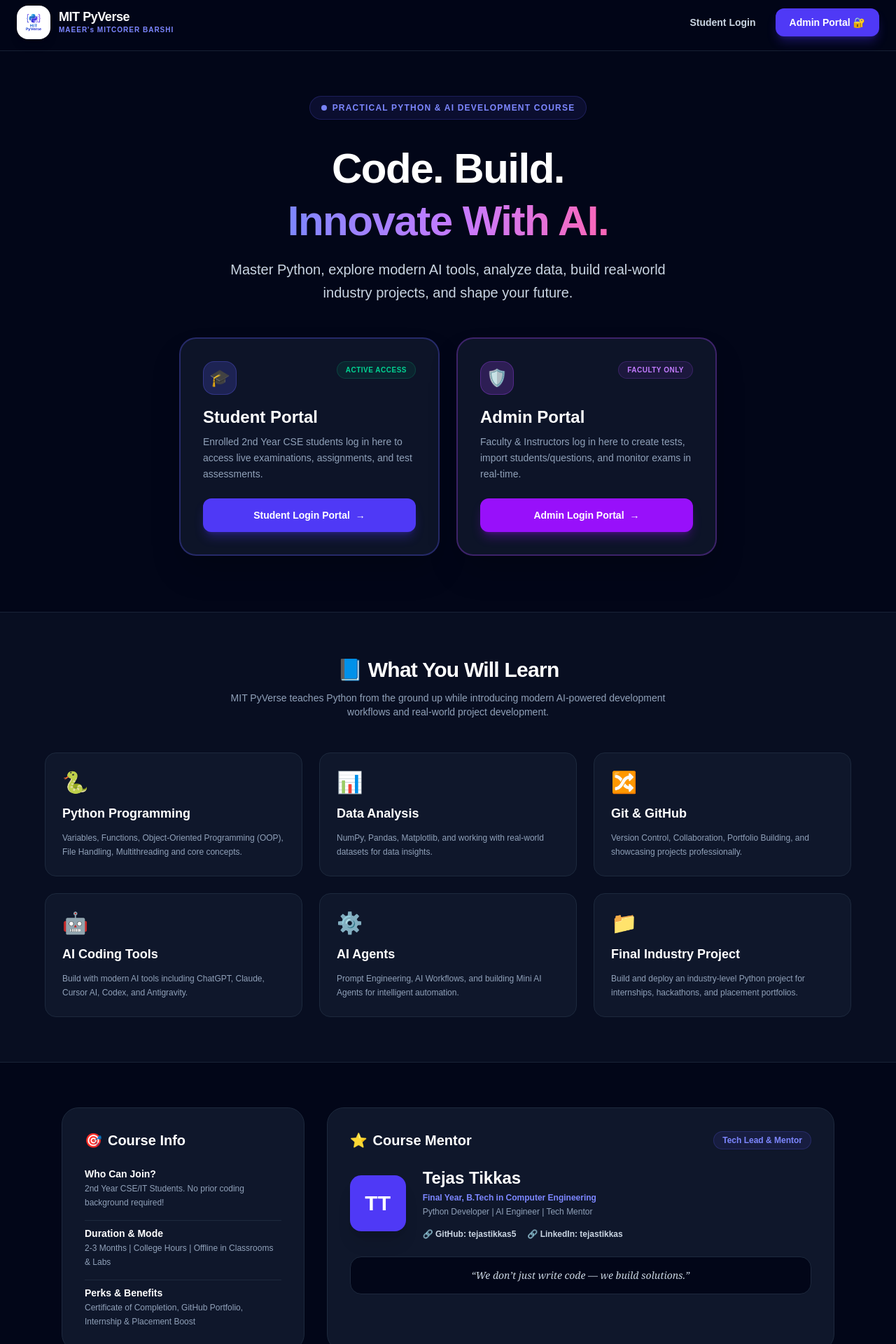
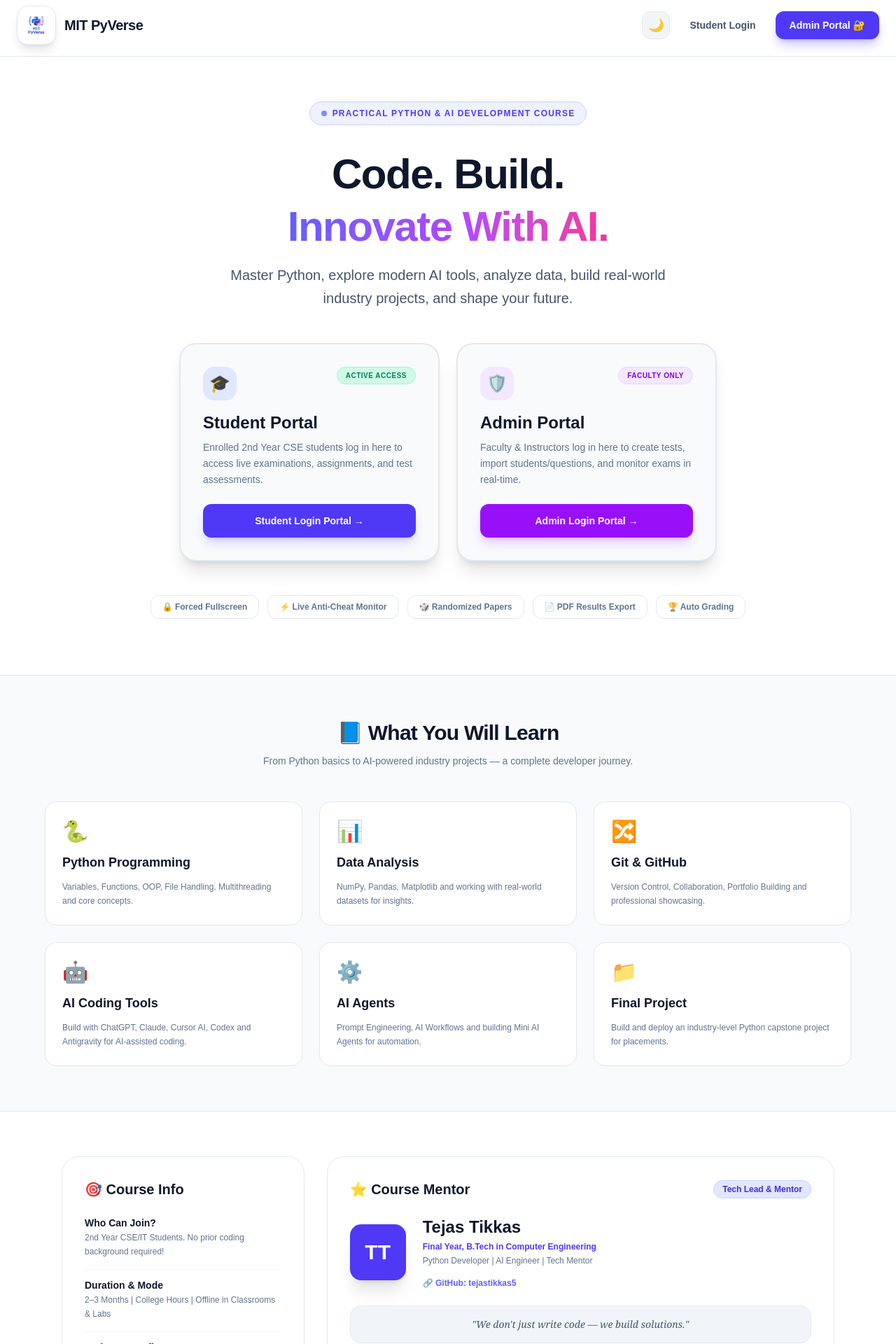
Before and after one commit to tejastikkas5/mitpyverse, a Next.js app: page / in a window 1280 px wide. Shown: the part 40-1960 px from the top of the page at 70% size. Built offline with nearby package versions, Linux system fonts and the light colour scheme.

Commit message:
Light theme homepage with toggle

```diff
--- a/app/page.tsx
+++ b/app/page.tsx
@@ -1,36 +1,79 @@
+'use client';
+
 import Link from 'next/link';
 import Image from 'next/image';
+import { useState, useEffect } from 'react';
 
 export default function Home() {
+  const [dark, setDark] = useState(false);
+
+  // Persist preference
+  useEffect(() => {
+    const saved = localStorage.getItem('home-theme');
+    if (saved === 'dark') setDark(true);
+  }, []);
+
+  const toggleTheme = () => {
+    setDark((prev) => {
+      localStorage.setItem('home-theme', !prev ? 'dark' : 'light');
+      return !prev;
+    });
+  };
+
+  const bg = dark ? 'bg-slate-950 text-slate-100' : 'bg-white text-slate-900';
+  const headerBg = dark ? 'bg-slate-950/90 border-slate-800' : 'bg-white/90 border-slate-200';
+  const cardBg = dark ? 'bg-slate-900 border-slate-800' : 'bg-slate-50 border-slate-200';
+  const textMuted = dark ? 'text-slate-400' : 'text-slate-500';
+  const textSub = dark ? 'text-slate-300' : 'text-slate-600';
+  const pillBg = dark ? 'bg-indigo-500/10 border-indigo-500/20 text-indigo-400' : 'bg-indigo-50 border-indigo-200 text-indigo-600';
+  const sectionBg = dark ? 'bg-slate-900/50 border-slate-800' : 'bg-slate-50 border-slate-200';
+  const infoBg = dark ? 'bg-slate-900 border-slate-800' : 'bg-white border-slate-200';
+  const quoteBg = dark ? 'bg-slate-950 border-slate-800 text-slate-300' : 'bg-slate-100 border-slate-200 text-slate-600';
+  const featurePill = dark ? 'bg-slate-900 border-slate-800 text-slate-400' : 'bg-white border-slate-200 text-slate-500';
+
   return (
-    <div className="min-h-screen bg-slate-950 text-slate-100 flex flex-col justify-between selection:bg-indigo-500 selection:text-white">
-      {/* Top Banner / Announcement */}
+    <div className={`min-h-screen flex flex-col justify-between selection:bg-indigo-500 selection:text-white transition-colors duration-300 ${bg}`}>
+
+      {/* Top Banner */}
       <div className="bg-gradient-to-r from-indigo-600 via-purple-600 to-pink-600 text-white text-xs font-bold py-2 px-4 text-center tracking-wide">
-        Organized by Department of CSE, MITCORER Barshi under ByteBuilders Coding Club 🚀
+        🚀 Organized by Department of CSE, MITCORER Barshi &nbsp;·&nbsp; ByteBuilders Coding Club
       </div>
 
       {/* Header */}
-      <header className="px-6 py-4 border-b border-slate-800/80 backdrop-blur-md bg-slate-950/80 sticky top-0 z-50 flex items-center justify-between max-w-7xl mx-auto w-full">
+      <header className={`px-6 py-4 border-b backdrop-blur-md sticky top-0 z-50 ${headerBg}`}>
+        <div className="max-w-7xl mx-auto w-full flex items-center justify-between">
+
+          {/* Logo + Name */}
           <div className="flex items-center gap-3">
-          <div className="w-12 h-12 rounded-2xl bg-white flex items-center justify-center shadow-lg p-1">
+            <div className="w-14 h-14 rounded-2xl bg-white shadow-lg p-1.5 flex items-center justify-center border border-slate-200 flex-shrink-0">
               <Image
                 src="/PyVerse_logo.png"
-              alt="MIT PyVerse Logo"
-              width={48}
-              height={48}
-              className="object-contain"
+                alt="MIT PyVerse"
+                width={52}
+                height={52}
+                className="object-contain w-full h-full"
+                priority
               />
             </div>
-          <div>
-            <h1 className="font-extrabold text-lg text-white tracking-tight leading-none">MIT PyVerse</h1>
-            <span className="text-[10px] text-indigo-400 font-bold tracking-widest block mt-0.5">MAEER's MITCORER BARSHI</span>
-          </div>
+            <h1 className={`font-extrabold text-xl tracking-tight ${dark ? 'text-white' : 'text-slate-900'}`}>
+              MIT PyVerse
+            </h1>
           </div>
 
+          {/* Nav + Theme Toggle */}
           <div className="flex items-center gap-3">
+            {/* Theme Toggle */}
+            <button
+              onClick={toggleTheme}
+              aria-label="Toggle theme"
+              className={`w-10 h-10 rounded-xl flex items-center justify-center text-lg transition-all border ${dark ? 'bg-slate-800 border-slate-700 hover:bg-slate-700' : 'bg-slate-100 border-slate-200 hover:bg-slate-200'}`}
+            >
+              {dark ? '☀️' : '🌙'}
+            </button>
+
             <Link
               href="/login"
-            className="px-4 py-2 text-sm font-semibold text-slate-300 hover:text-white transition-colors"
+              className={`px-4 py-2 text-sm font-semibold transition-colors ${dark ? 'text-slate-300 hover:text-white' : 'text-slate-600 hover:text-slate-900'}`}
             >
               Student Login
             </Link>
@@ -41,213 +84,145 @@ export default function Home() {
               Admin Portal 🔐
             </Link>
           </div>
+        </div>
       </header>
 
-      {/* Hero Section */}
+      {/* Hero */}
       <section className="relative overflow-hidden px-6 pt-16 pb-20 max-w-7xl mx-auto w-full text-center space-y-8">
         <div className="absolute top-1/2 left-1/2 -translate-x-1/2 -translate-y-1/2 w-[600px] h-[600px] bg-indigo-500/10 rounded-full blur-3xl -z-10 pointer-events-none" />
 
-        <div className="inline-flex items-center gap-2 px-4 py-2 rounded-full bg-indigo-500/10 border border-indigo-500/20 text-indigo-400 text-xs font-extrabold uppercase tracking-widest">
+        <div className={`inline-flex items-center gap-2 px-4 py-2 rounded-full border text-xs font-extrabold uppercase tracking-widest ${pillBg}`}>
           <span className="w-2 h-2 rounded-full bg-indigo-400 animate-pulse" />
           Practical Python & AI Development Course
         </div>
 
         <div className="space-y-4 max-w-4xl mx-auto">
-          <h1 className="text-4xl sm:text-6xl font-black text-white tracking-tight leading-tight">
+          <h2 className={`text-4xl sm:text-6xl font-black tracking-tight leading-tight ${dark ? 'text-white' : 'text-slate-900'}`}>
             Code. Build. <br />
-            <span className="bg-gradient-to-r from-indigo-400 via-purple-400 to-pink-400 bg-clip-text text-transparent">
+            <span className="bg-gradient-to-r from-indigo-500 via-purple-500 to-pink-500 bg-clip-text text-transparent">
               Innovate With AI.
             </span>
-          </h1>
-          <p className="text-base sm:text-xl text-slate-300 max-w-2xl mx-auto leading-relaxed">
+          </h2>
+          <p className={`text-base sm:text-xl max-w-2xl mx-auto leading-relaxed ${textSub}`}>
             Master Python, explore modern AI tools, analyze data, build real-world industry projects, and shape your future.
           </p>
         </div>
 
-        {/* Portal Access Login Cards */}
+        {/* Login Cards */}
         <div className="grid grid-cols-1 sm:grid-cols-2 gap-6 w-full max-w-3xl mx-auto pt-4">
-          {/* Student Login Card */}
-          <div className="p-8 rounded-3xl bg-slate-900/90 border-2 border-indigo-500/30 hover:border-indigo-500 shadow-2xl flex flex-col justify-between text-left transition-all duration-300 hover:-translate-y-1">
+          <div className={`p-8 rounded-3xl border-2 border-indigo-300/50 hover:border-indigo-500 shadow-xl flex flex-col justify-between text-left transition-all duration-300 hover:-translate-y-1 ${cardBg}`}>
             <div>
               <div className="flex justify-between items-start mb-4">
-                <div className="w-12 h-12 rounded-2xl bg-indigo-500/20 border border-indigo-500/30 flex items-center justify-center text-2xl">
-                  🎓
+                <div className="w-12 h-12 rounded-2xl bg-indigo-100 flex items-center justify-center text-2xl">🎓</div>
+                <span className="px-3 py-1 bg-emerald-100 text-emerald-700 text-[10px] font-bold rounded-full border border-emerald-200 uppercase tracking-wider">Active Access</span>
               </div>
-                <span className="px-3 py-1 bg-emerald-500/10 border border-emerald-500/20 text-emerald-400 text-[10px] font-bold rounded-full uppercase tracking-wider">
-                  Active Access
-                </span>
-              </div>
-              <h3 className="text-2xl font-black text-white mb-2">Student Portal</h3>
-              <p className="text-sm text-slate-400 leading-relaxed mb-6">
+              <h3 className={`text-2xl font-black mb-2 ${dark ? 'text-white' : 'text-slate-900'}`}>Student Portal</h3>
+              <p className={`text-sm leading-relaxed mb-6 ${textMuted}`}>
                 Enrolled 2nd Year CSE students log in here to access live examinations, assignments, and test assessments.
               </p>
             </div>
-            <Link
-              href="/login"
-              className="w-full py-3.5 px-6 bg-indigo-600 hover:bg-indigo-500 text-white font-bold text-sm rounded-xl shadow-lg shadow-indigo-600/30 text-center transition-all flex items-center justify-center gap-2"
-            >
-              <span>Student Login Portal</span>
-              <span>→</span>
+            <Link href="/login" className="w-full py-3.5 px-6 bg-indigo-600 hover:bg-indigo-500 text-white font-bold text-sm rounded-xl shadow-lg shadow-indigo-600/20 text-center transition-all flex items-center justify-center gap-2">
+              Student Login Portal →
             </Link>
           </div>
 
-          {/* Admin Login Card */}
-          <div className="p-8 rounded-3xl bg-slate-900/90 border-2 border-purple-500/30 hover:border-purple-500 shadow-2xl flex flex-col justify-between text-left transition-all duration-300 hover:-translate-y-1">
+          <div className={`p-8 rounded-3xl border-2 border-purple-300/50 hover:border-purple-500 shadow-xl flex flex-col justify-between text-left transition-all duration-300 hover:-translate-y-1 ${cardBg}`}>
             <div>
               <div className="flex justify-between items-start mb-4">
-                <div className="w-12 h-12 rounded-2xl bg-purple-500/20 border border-purple-500/30 flex items-center justify-center text-2xl">
-                  🛡️
+                <div className="w-12 h-12 rounded-2xl bg-purple-100 flex items-center justify-center text-2xl">🛡️</div>
+                <span className="px-3 py-1 bg-purple-100 text-purple-700 text-[10px] font-bold rounded-full border border-purple-200 uppercase tracking-wider">Faculty Only</span>
               </div>
-                <span className="px-3 py-1 bg-purple-500/10 border border-purple-500/20 text-purple-400 text-[10px] font-bold rounded-full uppercase tracking-wider">
-                  Faculty Only
-                </span>
-              </div>
-              <h3 className="text-2xl font-black text-white mb-2">Admin Portal</h3>
-              <p className="text-sm text-slate-400 leading-relaxed mb-6">
+              <h3 className={`text-2xl font-black mb-2 ${dark ? 'text-white' : 'text-slate-900'}`}>Admin Portal</h3>
+              <p className={`text-sm leading-relaxed mb-6 ${textMuted}`}>
                 Faculty & Instructors log in here to create tests, import students/questions, and monitor exams in real-time.
               </p>
             </div>
-            <Link
-              href="/admin/login"
-              className="w-full py-3.5 px-6 bg-purple-600 hover:bg-purple-500 text-white font-bold text-sm rounded-xl shadow-lg shadow-purple-600/30 text-center transition-all flex items-center justify-center gap-2"
-            >
-              <span>Admin Login Portal</span>
-              <span>→</span>
+            <Link href="/admin/login" className="w-full py-3.5 px-6 bg-purple-600 hover:bg-purple-500 text-white font-bold text-sm rounded-xl shadow-lg shadow-purple-600/20 text-center transition-all flex items-center justify-center gap-2">
+              Admin Login Portal →
             </Link>
+          </div>
+        </div>
+
+        {/* Feature Pills */}
+        <div className={`flex flex-wrap justify-center gap-3 text-xs font-semibold pt-4 ${featurePill}`}>
+          {['🔒 Forced Fullscreen', '⚡ Live Anti-Cheat Monitor', '🎲 Randomized Papers', '📄 PDF Results Export', '🏆 Auto Grading'].map(f => (
+            <span key={f} className={`px-4 py-2 rounded-xl border ${featurePill}`}>{f}</span>
+          ))}
+        </div>
+      </section>
+
+      {/* Course Curriculum */}
+      <section className={`px-6 py-16 border-y ${sectionBg}`}>
+        <div className="max-w-6xl mx-auto space-y-12">
+          <div className="text-center space-y-3 max-w-2xl mx-auto">
+            <h2 className={`text-3xl font-black tracking-tight ${dark ? 'text-white' : 'text-slate-900'}`}>📘 What You Will Learn</h2>
+            <p className={`text-sm ${textMuted}`}>From Python basics to AI-powered industry projects — a complete developer journey.</p>
+          </div>
+
+          <div className="grid grid-cols-1 md:grid-cols-2 lg:grid-cols-3 gap-6">
+            {[
+              { icon: '🐍', title: 'Python Programming', desc: 'Variables, Functions, OOP, File Handling, Multithreading and core concepts.' },
+              { icon: '📊', title: 'Data Analysis', desc: 'NumPy, Pandas, Matplotlib and working with real-world datasets for insights.' },
+              { icon: '🔀', title: 'Git & GitHub', desc: 'Version Control, Collaboration, Portfolio Building and professional showcasing.' },
+              { icon: '🤖', title: 'AI Coding Tools', desc: 'Build with ChatGPT, Claude, Cursor AI, Codex and Antigravity for AI-assisted coding.' },
+              { icon: '⚙️', title: 'AI Agents', desc: 'Prompt Engineering, AI Workflows and building Mini AI Agents for automation.' },
+              { icon: '📁', title: 'Final Project', desc: 'Build and deploy an industry-level Python capstone project for placements.' },
+            ].map(({ icon, title, desc }) => (
+              <div key={title} className={`p-6 rounded-2xl border space-y-3 transition-all hover:-translate-y-0.5 ${infoBg}`}>
+                <div className="text-3xl">{icon}</div>
+                <h3 className={`text-lg font-bold ${dark ? 'text-white' : 'text-slate-900'}`}>{title}</h3>
+                <p className={`text-xs leading-relaxed ${textMuted}`}>{desc}</p>
+              </div>
+            ))}
           </div>
         </div>
       </section>
 
-      {/* Course Curriculum & Modules */}
-      <section className="px-6 py-16 bg-slate-900/50 border-y border-slate-800/80">
-        <div className="max-w-6xl mx-auto space-y-12">
-          <div className="text-center space-y-3 max-w-2xl mx-auto">
-            <h2 className="text-3xl font-black text-white tracking-tight">📘 What You Will Learn</h2>
-            <p className="text-sm text-slate-400">
-              MIT PyVerse teaches Python from the ground up while introducing modern AI-powered development workflows and real-world project development.
-            </p>
+      {/* Mentor & Info */}
+      <section className="px-6 py-16 max-w-6xl mx-auto w-full">
+        <div className="grid grid-cols-1 lg:grid-cols-3 gap-8">
+          <div className={`p-8 rounded-3xl border space-y-6 ${infoBg}`}>
+            <h3 className={`text-xl font-bold flex items-center gap-2 ${dark ? 'text-white' : 'text-slate-900'}`}>🎯 Course Info</h3>
+            <div className="space-y-4 text-sm">
+              {[
+                { label: 'Who Can Join?', desc: '2nd Year CSE/IT Students. No prior coding background required!' },
+                { label: 'Duration & Mode', desc: '2–3 Months | College Hours | Offline in Classrooms & Labs' },
+                { label: 'Perks & Benefits', desc: 'Certificate, GitHub Portfolio, Internship & Placement Boost' },
+              ].map(({ label, desc }) => (
+                <div key={label} className={`pt-3 first:pt-0 border-t first:border-0 ${dark ? 'border-slate-800' : 'border-slate-100'}`}>
+                  <span className={`font-bold block ${dark ? 'text-white' : 'text-slate-900'}`}>{label}</span>
+                  <span className={`text-xs ${textMuted}`}>{desc}</span>
+                </div>
+              ))}
+            </div>
           </div>
 
-          <div className="grid grid-cols-1 md:grid-cols-2 lg:grid-cols-3 gap-6">
-            <div className="p-6 rounded-2xl bg-slate-900 border border-slate-800 space-y-3">
-              <div className="text-3xl">🐍</div>
-              <h3 className="text-lg font-bold text-white">Python Programming</h3>
-              <p className="text-xs text-slate-400 leading-relaxed">
-                Variables, Functions, Object-Oriented Programming (OOP), File Handling, Multithreading and core concepts.
-              </p>
+          <div className={`lg:col-span-2 p-8 rounded-3xl border space-y-6 ${infoBg}`}>
+            <div className="flex items-center justify-between">
+              <h3 className={`text-xl font-bold flex items-center gap-2 ${dark ? 'text-white' : 'text-slate-900'}`}>⭐ Course Mentor</h3>
+              <span className="px-3 py-1 bg-indigo-100 text-indigo-700 text-xs font-bold rounded-full border border-indigo-200">Tech Lead & Mentor</span>
             </div>
-
-            <div className="p-6 rounded-2xl bg-slate-900 border border-slate-800 space-y-3">
-              <div className="text-3xl">📊</div>
-              <h3 className="text-lg font-bold text-white">Data Analysis</h3>
-              <p className="text-xs text-slate-400 leading-relaxed">
-                NumPy, Pandas, Matplotlib, and working with real-world datasets for data insights.
-              </p>
-            </div>
-
-            <div className="p-6 rounded-2xl bg-slate-900 border border-slate-800 space-y-3">
-              <div className="text-3xl">🔀</div>
-              <h3 className="text-lg font-bold text-white">Git & GitHub</h3>
-              <p className="text-xs text-slate-400 leading-relaxed">
-                Version Control, Collaboration, Portfolio Building, and showcasing projects professionally.
-              </p>
-            </div>
-
-            <div className="p-6 rounded-2xl bg-slate-900 border border-slate-800 space-y-3">
-              <div className="text-3xl">🤖</div>
-              <h3 className="text-lg font-bold text-white">AI Coding Tools</h3>
-              <p className="text-xs text-slate-400 leading-relaxed">
-                Build with modern AI tools including ChatGPT, Claude, Cursor AI, Codex, and Antigravity.
-              </p>
-            </div>
-
-            <div className="p-6 rounded-2xl bg-slate-900 border border-slate-800 space-y-3">
-              <div className="text-3xl">⚙️</div>
-              <h3 className="text-lg font-bold text-white">AI Agents</h3>
-              <p className="text-xs text-slate-400 leading-relaxed">
-                Prompt Engineering, AI Workflows, and building Mini AI Agents for intelligent automation.
-              </p>
-            </div>
-
-            <div className="p-6 rounded-2xl bg-slate-900 border border-slate-800 space-y-3">
-              <div className="text-3xl">📁</div>
-              <h3 className="text-lg font-bold text-white">Final Industry Project</h3>
-              <p className="text-xs text-slate-400 leading-relaxed">
-                Build and deploy an industry-level Python project for internships, hackathons, and placement portfolios.
-              </p>
+            <div className="flex flex-col sm:flex-row items-start sm:items-center gap-6">
+              <div className="w-20 h-20 rounded-2xl bg-indigo-600 flex items-center justify-center font-black text-3xl text-white shadow-xl flex-shrink-0">TT</div>
+              <div className="space-y-1">
+                <h4 className={`text-2xl font-black ${dark ? 'text-white' : 'text-slate-900'}`}>Tejas Tikkas</h4>
+                <p className="text-xs text-indigo-600 font-bold">Final Year, B.Tech in Computer Engineering</p>
+                <p className={`text-xs ${textMuted}`}>Python Developer | AI Engineer | Tech Mentor</p>
+                <div className="pt-3 flex flex-wrap gap-4 text-xs font-semibold">
+                  <a href="https://github.com/tejastikkas5" target="_blank" rel="noopener noreferrer" className="text-indigo-500 hover:text-indigo-400 transition-colors">🔗 GitHub: tejastikkas5</a>
                 </div>
               </div>
             </div>
-      </section>
-
-      {/* Course Info & Mentor Details */}
-      <section className="px-6 py-16 max-w-6xl mx-auto w-full">
-        <div className="grid grid-cols-1 lg:grid-cols-3 gap-8">
-          {/* Quick Info */}
-          <div className="p-8 rounded-3xl bg-slate-900 border border-slate-800 space-y-6">
-            <h3 className="text-xl font-bold text-white flex items-center gap-2">
-              <span>🎯</span> Course Info
-            </h3>
-
-            <div className="space-y-4 text-sm text-slate-300">
-              <div>
-                <span className="font-bold text-white block">Who Can Join?</span>
-                <span className="text-xs text-slate-400">2nd Year CSE/IT Students. No prior coding background required!</span>
-              </div>
-              <div className="pt-2 border-t border-slate-800">
-                <span className="font-bold text-white block">Duration & Mode</span>
-                <span className="text-xs text-slate-400">2-3 Months | College Hours | Offline in Classrooms & Labs</span>
-              </div>
-              <div className="pt-2 border-t border-slate-800">
-                <span className="font-bold text-white block">Perks & Benefits</span>
-                <span className="text-xs text-slate-400">Certificate of Completion, GitHub Portfolio, Internship & Placement Boost</span>
-              </div>
-            </div>
-          </div>
-
-          {/* Mentor Profile */}
-          <div className="lg:col-span-2 p-8 rounded-3xl bg-slate-900 border border-slate-800 space-y-6">
-            <div className="flex items-center justify-between">
-              <h3 className="text-xl font-bold text-white flex items-center gap-2">
-                <span>⭐</span> Course Mentor
-              </h3>
-              <span className="px-3 py-1 bg-indigo-500/10 text-indigo-400 text-xs font-bold rounded-full border border-indigo-500/20">
-                Tech Lead & Mentor
-              </span>
-            </div>
-
-            <div className="flex flex-col sm:flex-row items-start sm:items-center gap-6">
-              <div className="w-20 h-20 rounded-2xl bg-indigo-600 flex items-center justify-center font-black text-3xl text-white shadow-xl flex-shrink-0">
-                TT
-              </div>
-              <div className="space-y-1">
-                <h4 className="text-2xl font-black text-white">Tejas Tikkas</h4>
-                <p className="text-xs text-indigo-400 font-bold">Final Year, B.Tech in Computer Engineering</p>
-                <p className="text-xs text-slate-400">Python Developer | AI Engineer | Tech Mentor</p>
-
-                <div className="pt-3 flex flex-wrap gap-4 text-xs font-semibold text-slate-300">
-                  <a href="https://github.com/tejastikkas5" target="_blank" rel="noopener noreferrer" className="hover:text-indigo-400 transition-colors">
-                    🔗 GitHub: tejastikkas5
-                  </a>
-                  <a href="https://www.linkedin.com/in/tejastikkas" target="_blank" rel="noopener noreferrer" className="hover:text-indigo-400 transition-colors">
-                    🔗 LinkedIn: tejastikkas
-                  </a>
-                </div>
-              </div>
-            </div>
-
-            <div className="p-4 rounded-2xl bg-slate-950 border border-slate-800 text-center font-serif italic text-slate-300 text-sm">
-              “We don’t just write code — we build solutions.”
+            <div className={`p-4 rounded-2xl border text-center font-serif italic text-sm ${quoteBg}`}>
+              "We don't just write code — we build solutions."
             </div>
           </div>
         </div>
       </section>
 
       {/* Footer */}
-      <footer className="px-6 py-8 border-t border-slate-800 text-center text-xs text-slate-500 space-y-2">
-        <p className="font-semibold text-slate-400">
-          MAEER's MITCORER Barshi — Department of Computer Science & Engineering
-        </p>
+      <footer className={`px-6 py-8 border-t text-center text-xs space-y-2 ${dark ? 'border-slate-800 text-slate-500' : 'border-slate-200 text-slate-400'}`}>
+        <p className={`font-semibold ${dark ? 'text-slate-400' : 'text-slate-600'}`}>MAEER's MITCORER Barshi — Department of Computer Science & Engineering</p>
         <p>© {new Date().getFullYear()} MIT PyVerse. Organized under ByteBuilders Coding Club.</p>
       </footer>
     </div>
```
Lines whose indentation alone changed are shown as unchanged.
